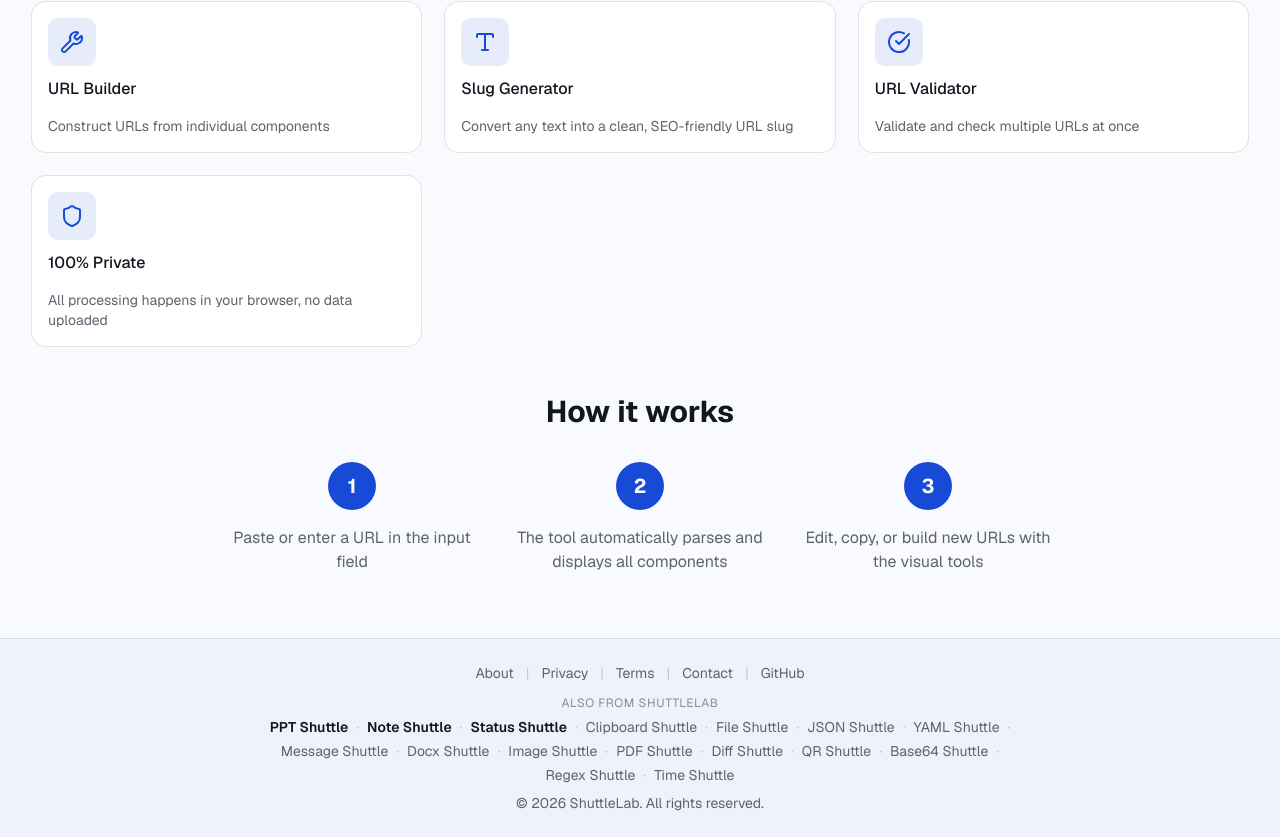
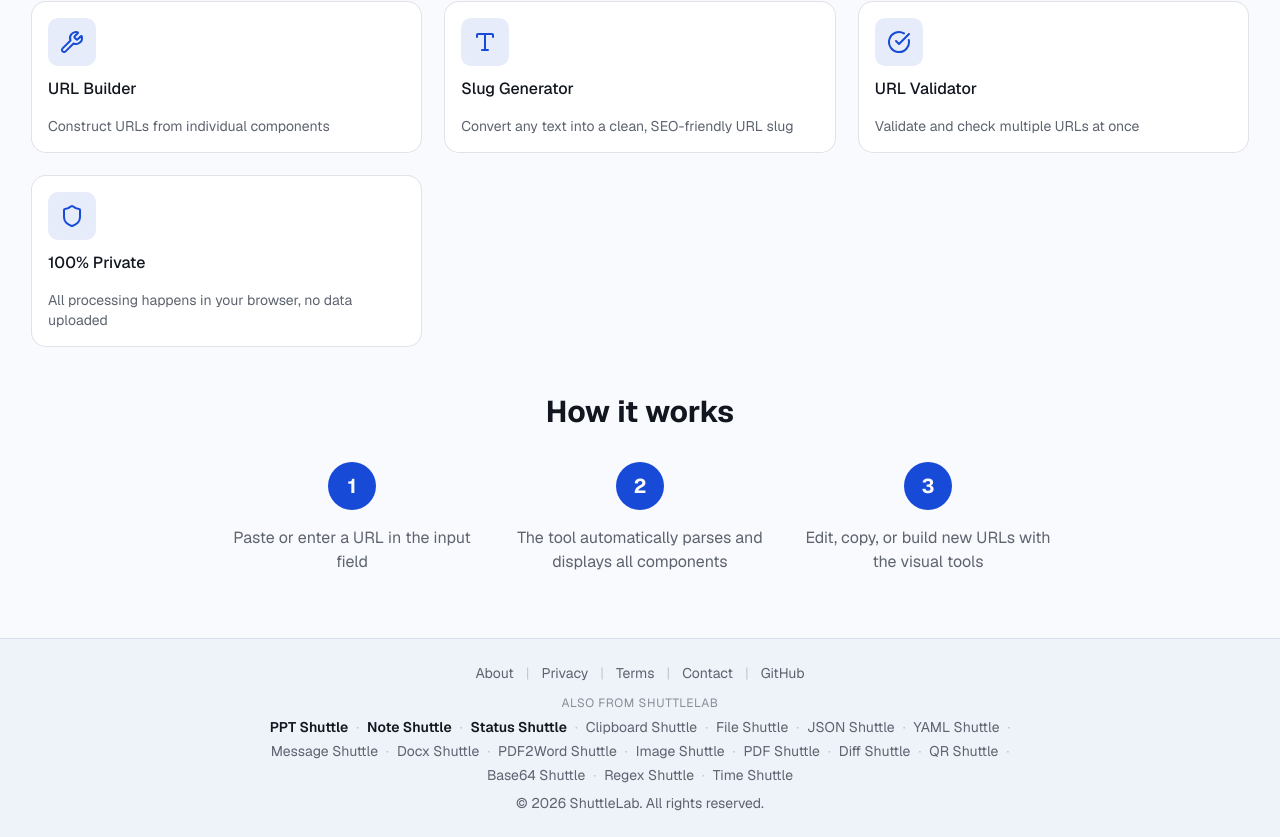
Before and after one commit to ShuttleLab/url-shuttle, a Next.js app: page /en in a window 1280 px wide. Shown: the part 1344-2181 px from the top of the page. Built offline with nearby package versions, Linux system fonts and the light colour scheme.

Commit message:
feat: add PDF2Word to sibling tools footer
Co-Authored-By: Claude Opus 4.8 (1M context) <noreply@anthropic.com>

```diff
--- a/components/footer.tsx
+++ b/components/footer.tsx
@@ -14,6 +14,7 @@ const SIBLING_SITES: { name: string; host: string; featured?: boolean }[] = [
   { name: "YAML Shuttle", host: "yaml.shuttlelab.org" },
   { name: "Message Shuttle", host: "msg.shuttlelab.org" },
   { name: "Docx Shuttle", host: "docx.shuttlelab.org" },
+  { name: "PDF2Word Shuttle", host: "pdf2docx.shuttlelab.org" },
   { name: "Image Shuttle", host: "image.shuttlelab.org" },
   { name: "PDF Shuttle", host: "pdf.shuttlelab.org" },
   { name: "Diff Shuttle", host: "diff.shuttlelab.org" },
```
Also changed, not shown: 1 other file (tests, documents, lock files or other folders).
